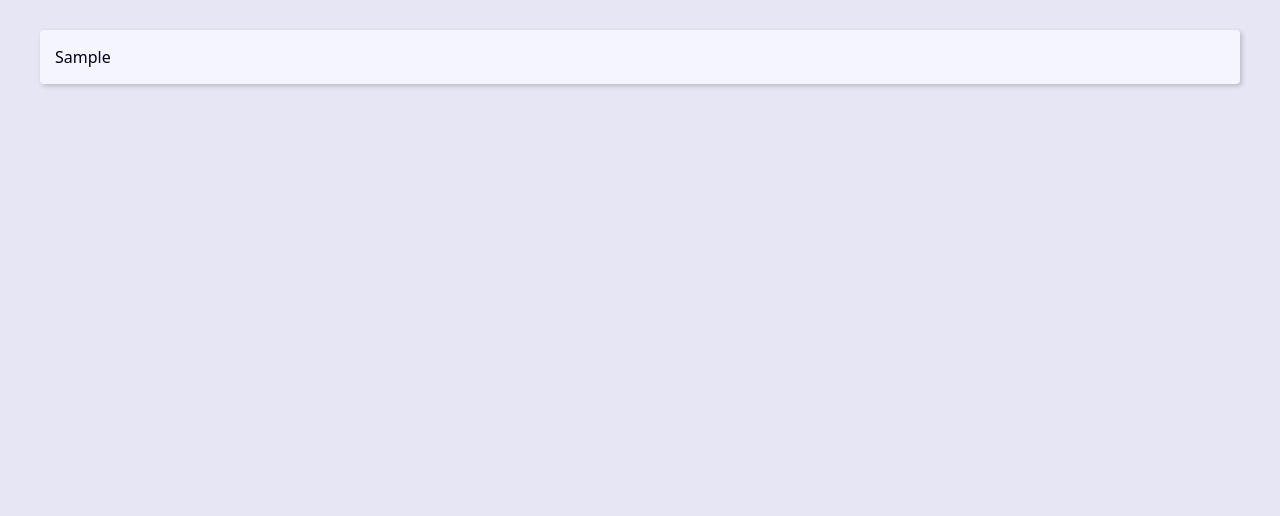
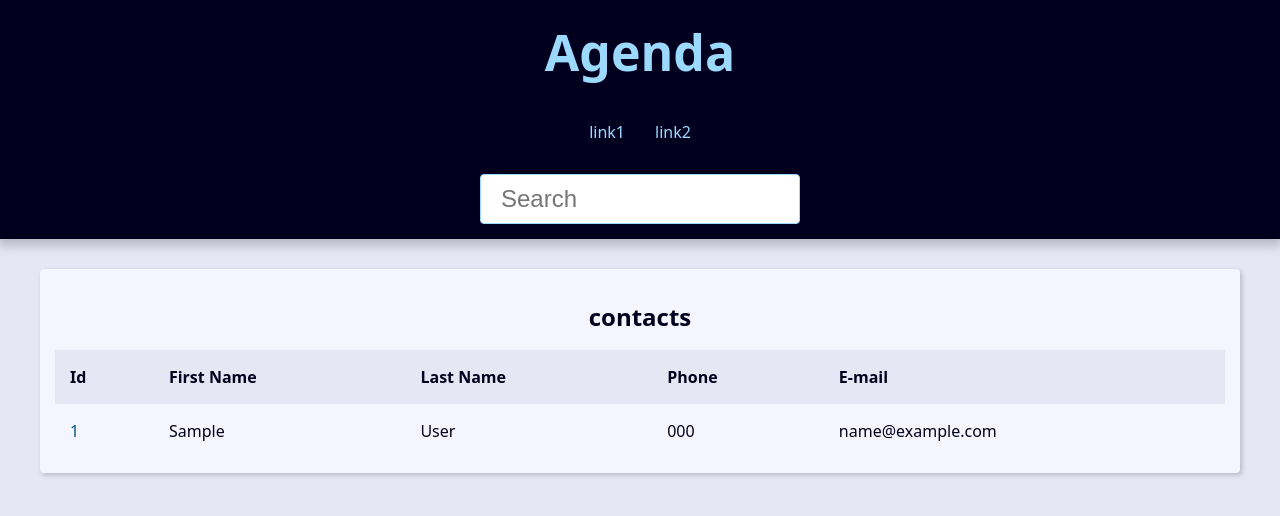
Before and after one commit to QueiroVielma/Projeto-agenda-dJango, a Django app: page / in a window 1280 px wide. Shown: the top 516 px of the page. Run offline with Django 5.2, Linux system fonts and the light colour scheme; tables that the repository leaves empty hold one stand-in row (values such as "Sample post").

Commit message:
main header creation

```diff
--- a/base_templates/global/base.html
+++ b/base_templates/global/base.html
@@ -8,6 +8,39 @@
   <link rel="stylesheet" href="{% static 'global/css/style.css' %}">
 </head>
 <body>
+  <header class="header">
+    <h1 class="header-heading">
+      <a href="{% url "contact:index" %}" class="header-link">
+        Agenda
+      </a>
+    </h1>
+    <nav class="menu">
+      <ul class="menu-list">
+        <li class="menu-item">
+          <a href="" class="menu-link">
+            link1
+          </a>
+        </li>
+        <li class="menu-item">
+          <a href="" class="menu-link">
+            link2
+          </a>
+        </li>
+      </ul>
+    </nav>
+
+    <div class="search">
+      <form action="" method="get">
+        <input
+          type="text"
+          class="search-input"
+          placeholder="Search"
+          id="search"
+          name="q"
+        >
+      </form>
+    </div>
+  </header>
   <main class= "content">
     {% block content %}{% endblock content %}</body>
   </main>
--- a/contact/templates/contact/index.html
+++ b/contact/templates/contact/index.html
@@ -1,7 +1,46 @@
 {% extends 'global/base.html' %}
 
 {% block content %}
-    {% for contact in contacts %}
-        {{contact.first_name}} <br>
-    {% endfor %}
+    <div class="responsive-table">
+        <table class="contacts-table">
+            <caption class="table-caption">
+                contacts
+            </caption>
+
+            <thead>
+                <tr class="table-row table-row-header">
+                    <th class="table-header">Id</th>
+                    <th class="table-header">First Name</th>
+                    <th class="table-header">Last Name</th>
+                    <th class="table-header">Phone</th>
+                    <th class="table-header">E-mail</th>
+                </tr>
+            </thead>
+            <tbody>
+                {% for contact in contacts %}
+                    <tr class="table-row">
+                        <td class="table-cel">
+                            <a href="{% url 'contact:contact' contact.id %}"
+                                class="table-link">
+                                {{contact.id}}
+                            </a>
+                        </td>
+                        <td class="table-cel">
+                            {{contact.first_name}}
+                        </td>
+                        <td class="table-cel">
+                            {{contact.Last_name}}
+                        </td>
+                        <td class="table-cel">
+                            {{contact.phone}}
+                        </td>
+                        <td class="table-cel">
+                            {{contact.email}}
+                        </td>
+                    </tr>
+                {% endfor %}
+            </tbody>
+        </table>
+    </div>
+
 {% endblock content %}
```
Also changed, not shown: contact/templates/contact/contact.html (added, +16 -0 lines).
